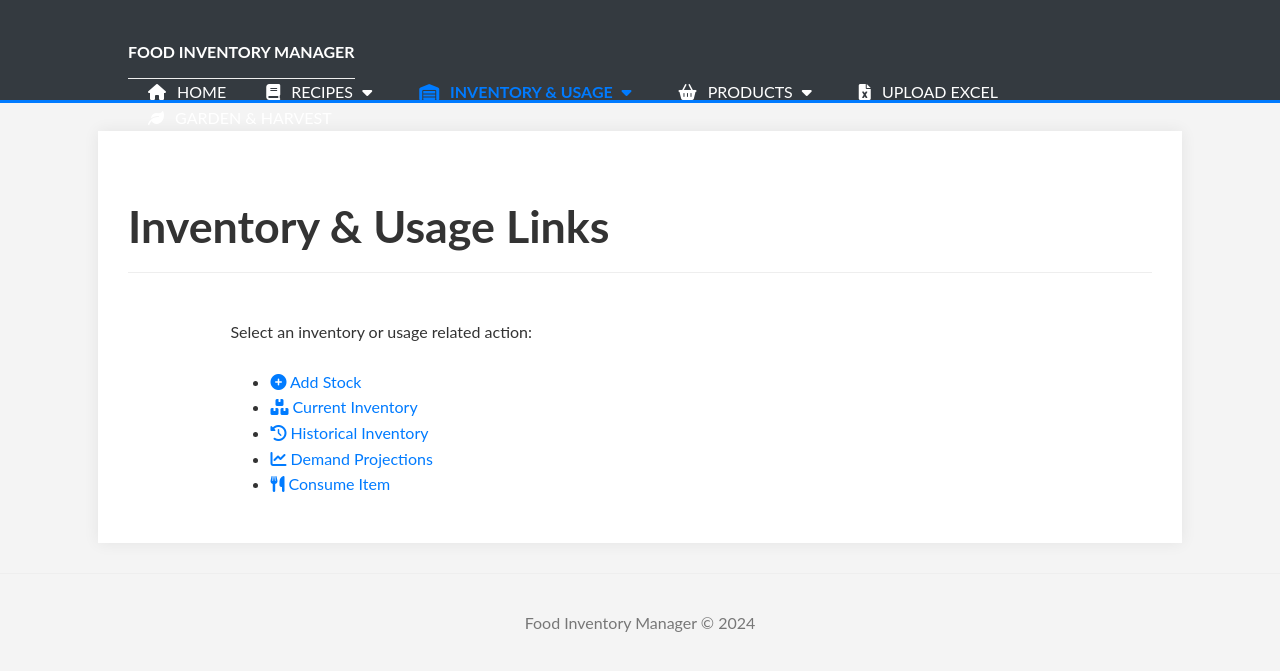
After one commit to Mikeymac75/PIM, a Flask app: page /inventory-usage-links/ in a window 1280 px wide. The commit adds this page. Shown: the top 671 px of the page. Run offline with Flask 3, Linux system fonts and the light colour scheme; some libraries are stand-ins or nearby versions.

Commit message:
Feat: Add dropdown link pages and attempt to fix visibility
This commit introduces two main sets of changes:

1.  **Fallback Pages for Dropdown Navigation:**
    - New routes and HTML templates (`recipes_links.html`,
      `inventory_usage_links.html`, `products_links.html`) have been
      created to provide dedicated pages listing the links from each
      main header dropdown menu (Recipes, Inventory & Usage, Products).
    - The main navigation links in `base.html` for these dropdowns
      have been updated to point to these new pages, providing an
      alternative way to access the links while issues with the
      hover dropdowns are being addressed.
    - Active class logic in `base.html` updated for these new pages.

2.  **Dropdown Visibility Fixes (CSS):**
    - Adjusted `header nav { margin-top: 0px; }` to better position
      the navigation titles within the header.
    - Set `overflow: visible;` on the main `header` element to prevent
      it from clipping the dropdown content.
    - Increased `z-index` of `.dropdown-content` to `9999` to ensure
      it layers above other content, as an experimental measure to
      overcome potential stacking context issues.

These changes aim to improve usability by providing direct access to
dropdown links via new pages and to resolve the issue where dropdown
menus were not appearing correctly over the main body content.

```diff
--- a/app.py
+++ b/app.py
@@ -42,6 +42,10 @@ def _get_unique_item_names(include_historical=False):
 @app.route('/')
 def home():
     return render_template('home.html')
+
+@app.route('/inventory-usage-links/')
+def inventory_usage_links_view():
+    return render_template('inventory_usage_links.html', title="Inventory & Usage Links")
 
 @app.route('/inventory/current')
 def current_inventory_view():
@@ -498,6 +502,10 @@ def upload_excel_view():
             return redirect(request.url)
 
     return render_template('upload_excel.html')
+
+@app.route('/recipes-links/')
+def recipes_links_view():
+    return render_template('recipes_links.html', title="Recipe Links")
 
 @app.route('/recipes/add', methods=['GET', 'POST'])
 def add_recipe_view():
@@ -1308,6 +1316,10 @@ def record_harvest_view(item_id):
     return redirect(url_for('garden_list_view'))
 
 # --- Product Management Routes ---
+@app.route('/products-links/')
+def products_links_view():
+    return render_template('products_links.html', title="Products Links")
+
 @app.route('/products', methods=['GET'])
 def list_products_view():
     # Retrieve filter parameters
--- a/static/style.css
+++ b/static/style.css
@@ -26,6 +26,7 @@ header {
     border-bottom: #007bff 3px solid; /* New blue accent */
     position: relative; /* For stacking context */
     z-index: 10; /* Ensure header is above main content for dropdown visibility */
+    overflow: visible; /* Explicitly allow content (dropdowns) to overflow header bounds */
 }
 
 /* Allow dropdowns to overflow the header's container */
@@ -92,7 +93,7 @@ header nav ul li a i {
     background-color: #343a40; /* Match header background */
     min-width: 200px; /* Adjust as needed */
     box-shadow: 0px 8px 16px 0px rgba(0,0,0,0.2);
-    z-index: 100; /* Above other header content within its new stacking context */
+    z-index: 9999; /* Significantly increased z-index for testing */
     border-top: 3px solid #007bff; /* Blue accent to match header bottom border */
 }
 
--- a/templates/base.html
+++ b/templates/base.html
@@ -20,8 +20,8 @@
                     <li class="{% if request.endpoint == 'home' %}current{% endif %}"><a href="{{ url_for('home') }}"><i class="fas fa-home"></i> Home</a></li>
 
                     <!-- Recipes Dropdown -->
-                    <li class="dropdown {% if request.endpoint in ['add_recipe_view', 'recipes_list_view'] %}current{% endif %}">
-                        <a href="#" class="dropbtn"><i class="fas fa-book"></i> Recipes <i class="fas fa-caret-down"></i></a>
+                    <li class="dropdown {% if request.endpoint in ['add_recipe_view', 'recipes_list_view', 'recipes_links_view'] %}current{% endif %}">
+                        <a href="{{ url_for('recipes_links_view') }}" class="dropbtn"><i class="fas fa-book"></i> Recipes <i class="fas fa-caret-down"></i></a>
                         <div class="dropdown-content">
                             <a href="{{ url_for('add_recipe_view') }}"><i class="fas fa-book-medical"></i> Add Recipe</a>
                             <a href="{{ url_for('recipes_list_view') }}"><i class="fas fa-book-open"></i> View Recipes</a>
@@ -29,8 +29,8 @@
                     </li>
 
                     <!-- Inventory & Usage Dropdown -->
-                    <li class="dropdown {% if request.endpoint in ['add_inventory_stock_view', 'current_inventory_view', 'historical_inventory_view', 'projections_view', 'consume_item_view'] %}current{% endif %}">
-                        <a href="#" class="dropbtn"><i class="fas fa-warehouse"></i> Inventory & Usage <i class="fas fa-caret-down"></i></a>
+                    <li class="dropdown {% if request.endpoint in ['add_inventory_stock_view', 'current_inventory_view', 'historical_inventory_view', 'projections_view', 'consume_item_view', 'inventory_usage_links_view'] %}current{% endif %}">
+                        <a href="{{ url_for('inventory_usage_links_view') }}" class="dropbtn"><i class="fas fa-warehouse"></i> Inventory & Usage <i class="fas fa-caret-down"></i></a>
                         <div class="dropdown-content">
                             <a href="{{ url_for('add_inventory_stock_view') }}"><i class="fas fa-plus-circle"></i> Add Stock</a>
                             <a href="{{ url_for('current_inventory_view') }}"><i class="fas fa-boxes"></i> Current Inventory</a>
@@ -41,8 +41,8 @@
                     </li>
 
                     <!-- Products Dropdown -->
-                    <li class="dropdown {% if request.endpoint in ['list_products_view', 'create_product_view'] %}current{% endif %}">
-                        <a href="#" class="dropbtn"><i class="fas fa-shopping-basket"></i> Products <i class="fas fa-caret-down"></i></a>
+                    <li class="dropdown {% if request.endpoint in ['list_products_view', 'create_product_view', 'products_links_view'] %}current{% endif %}">
+                        <a href="{{ url_for('products_links_view') }}" class="dropbtn"><i class="fas fa-shopping-basket"></i> Products <i class="fas fa-caret-down"></i></a>
                         <div class="dropdown-content">
                             <a href="{{ url_for('list_products_view') }}"><i class="fas fa-tasks"></i> Manage Products</a>
                             <a href="{{ url_for('create_product_view') }}"><i class="fas fa-plus-square"></i> Create New Product</a>
--- /dev/null
+++ b/templates/inventory_usage_links.html
@@ -0,0 +1,19 @@
+{% extends "base.html" %}
+{% block title %}Inventory & Usage Links - {{ super() }}{% endblock %}
+
+{% block page_header %}
+    <h1 class="page-title">Inventory & Usage Links</h1>
+{% endblock %}
+
+{% block content %}
+<div class="container">
+    <p>Select an inventory or usage related action:</p>
+    <ul>
+        <li><a href="{{ url_for('add_inventory_stock_view') }}"><i class="fas fa-plus-circle"></i> Add Stock</a></li>
+        <li><a href="{{ url_for('current_inventory_view') }}"><i class="fas fa-boxes"></i> Current Inventory</a></li>
+        <li><a href="{{ url_for('historical_inventory_view') }}"><i class="fas fa-history"></i> Historical Inventory</a></li>
+        <li><a href="{{ url_for('projections_view') }}"><i class="fas fa-chart-line"></i> Demand Projections</a></li>
+        <li><a href="{{ url_for('consume_item_view') }}"><i class="fas fa-utensils"></i> Consume Item</a></li>
+    </ul>
+</div>
+{% endblock %}
```
Also changed, not shown: templates/products_links.html (added, +18 -0 lines), templates/recipes_links.html (added, +16 -0 lines).
